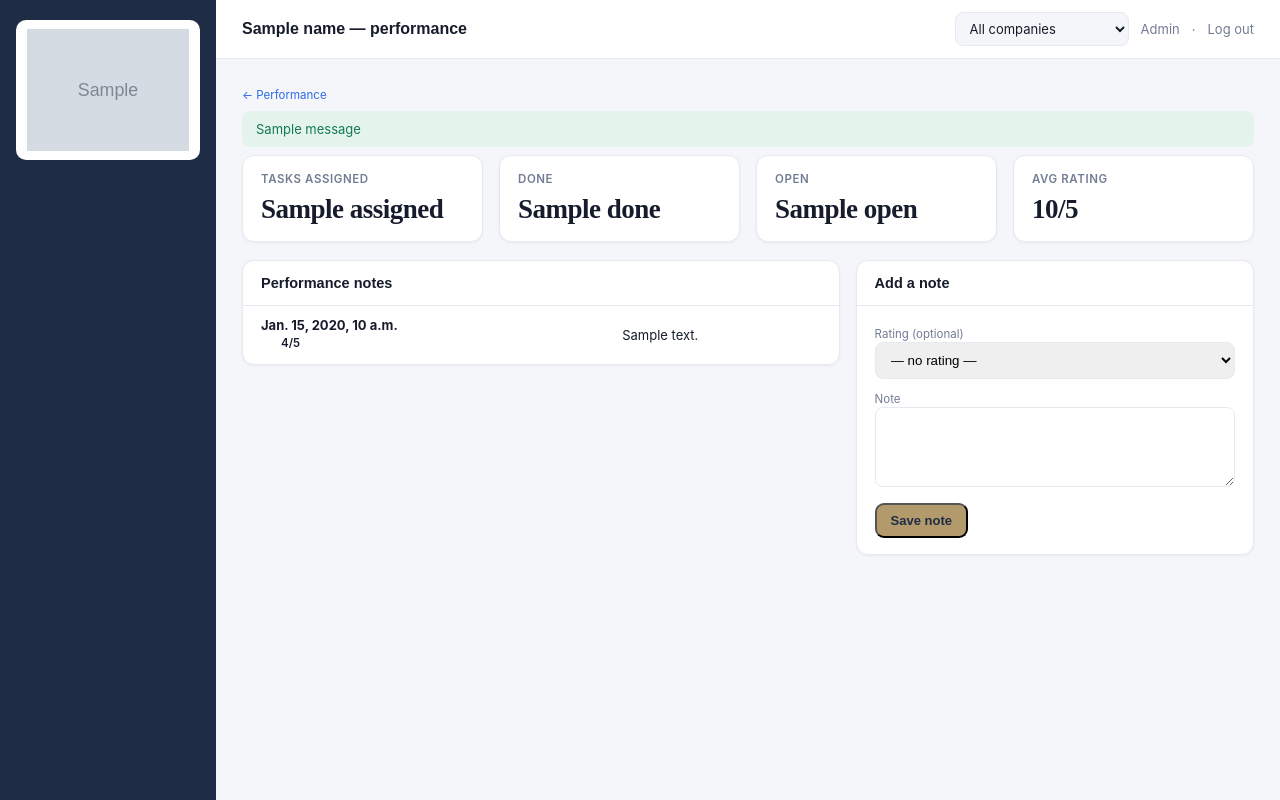
After one commit to truckingcomplianceservice/trucking-portal, a Django app: template operations/templates/operations/performance_detail.html in a window 1280 px wide. The commit adds this page. Run offline with Django 5.2, Linux system fonts and the light colour scheme; the template is opened without the code that fills it: most values are stand-ins (such as "Sample title", 1, 10 or a date in 2020); grey boxes marked "Sample" are stand-in pictures; one stand-in notice (Sample message) is shown; parts of the project's set-up code (start-up, migrations or seed data) failed here and were passed over.

Commit message:
Add files via upload

```diff
--- a/operations/templates/operations/app_base.html
+++ b/operations/templates/operations/app_base.html
@@ -81,6 +81,7 @@
       {% if multi_company and 'portfolio' in nav_allowed %}<a href="/portfolio/" data-match="/portfolio"><svg viewBox="0 0 24 24" fill="none" stroke="currentColor" stroke-width="1.9"><rect x="3" y="3" width="7" height="7" rx="1.5"/><rect x="14" y="3" width="7" height="7" rx="1.5"/><rect x="3" y="14" width="7" height="7" rx="1.5"/><rect x="14" y="14" width="7" height="7" rx="1.5"/></svg><span class="fl-label">All companies</span></a>{% endif %}
       {% if 'dashboard' in nav_allowed %}<a href="/dashboard/" data-match="/dashboard"><svg viewBox="0 0 24 24" fill="none" stroke="currentColor" stroke-width="1.9"><path d="M4 13h6V4H4zM14 20h6V4h-6zM4 20h6v-5H4z"/></svg><span class="fl-label">Dashboard</span></a>{% endif %}
       {% if 'dashboard' in nav_allowed %}<a href="/app/tasks/" data-match="/app/tasks"><svg viewBox="0 0 24 24" fill="none" stroke="currentColor" stroke-width="1.9"><path d="M9 11l3 3L22 4"/><path d="M21 12v7a2 2 0 0 1-2 2H5a2 2 0 0 1-2-2V5a2 2 0 0 1 2-2h11"/></svg><span class="fl-label">Tasks</span></a>{% endif %}
+      {% if 'dashboard' in nav_allowed %}<a href="/app/board/" data-match="/app/board"><svg viewBox="0 0 24 24" fill="none" stroke="currentColor" stroke-width="1.9"><path d="M21 15a2 2 0 0 1-2 2H7l-4 4V5a2 2 0 0 1 2-2h14a2 2 0 0 1 2 2z"/></svg><span class="fl-label">Team board</span></a>{% endif %}
       {% if 'dispatch' in nav_allowed %}<a href="/app/loads/" data-match="/app/loads"><svg viewBox="0 0 24 24" fill="none" stroke="currentColor" stroke-width="1.9"><circle cx="12" cy="12" r="9"/><path d="M12 7v5l3 2"/></svg><span class="fl-label">Dispatch</span></a>{% endif %}
       {% if 'brokers' in nav_allowed %}<a href="/app/brokers/" data-match="/app/brokers"><svg viewBox="0 0 24 24" fill="none" stroke="currentColor" stroke-width="1.9"><path d="M3 21V8l6-4 6 4v13M9 21v-5h3v5M17 21V11l4 2v8"/></svg><span class="fl-label">Brokers</span></a>{% endif %}
       {% if 'drivers' in nav_allowed %}<a href="/app/drivers/" data-match="/app/drivers"><svg viewBox="0 0 24 24" fill="none" stroke="currentColor" stroke-width="1.9"><circle cx="9" cy="8" r="3.5"/><path d="M3 20a6 6 0 0 1 12 0"/></svg><span class="fl-label">Drivers</span></a>{% endif %}
--- a/operations/templates/operations/app_driver_detail.html
+++ b/operations/templates/operations/app_driver_detail.html
@@ -1,5 +1,6 @@
 {% extends "operations/app_base.html" %}
-{% block title %}{{ d.first_name }} {{ d.last_name }} — Fleetline{% endblock %}
+{% block title %}{{ d.first_name }} {{ d.last_name }} — Fleetline{% include "operations/_notes_thread.html" %}
+{% endblock %}
 {% block page_title %}{{ d.first_name }} {{ d.last_name }}{% endblock %}
 {% block content %}
 <a href="/app/drivers/" class="sub" style="color:var(--blue)">&larr; All drivers</a>
--- a/operations/templates/operations/app_load_detail.html
+++ b/operations/templates/operations/app_load_detail.html
@@ -1,5 +1,6 @@
 {% extends "operations/app_base.html" %}
-{% block title %}Load {{ l.reference }} — Fleetline{% endblock %}
+{% block title %}Load {{ l.reference }} — Fleetline{% include "operations/_notes_thread.html" %}
+{% endblock %}
 {% block page_title %}Load {{ l.reference }}{% endblock %}
 {% block content %}
 <a href="/app/loads/" class="sub" style="color:var(--blue)">&larr; All loads</a>
--- /dev/null
+++ b/operations/templates/operations/performance_detail.html
@@ -0,0 +1,47 @@
+{% extends "operations/app_base.html" %}
+{% load humanize %}
+{% block title %}{{ name }} — Performance{% endblock %}
+{% block page_title %}{{ name }} — performance{% endblock %}
+{% block content %}
+<a href="/app/performance/" class="sub" style="color:var(--blue)">&larr; Performance</a>
+{% if messages %}{% for m in messages %}<div style="margin:8px 0;padding:10px 14px;border-radius:8px;font-size:13px;background:{% if m.tags == 'error' %}#fbe7e5;color:#b02b24{% else %}#e4f4ec;color:#137a51{% endif %}">{{ m }}</div>{% endfor %}{% endif %}
+
+<div class="kpis" style="margin-top:8px">
+{% if kind == 'driver' %}
+ <div class="kpi"><div class="l">Loads</div><div class="n">{{ loads }}</div></div>
+ <div class="kpi"><div class="l">Revenue</div><div class="n">${{ revenue|floatformat:0|intcomma }}</div></div>
+{% elif kind == 'vehicle' %}
+ <div class="kpi"><div class="l">Loads</div><div class="n">{{ loads }}</div></div>
+ <div class="kpi"><div class="l">Revenue</div><div class="n">${{ revenue|floatformat:0|intcomma }}</div></div>
+ <div class="kpi"><div class="l">Fuel</div><div class="n">${{ fuel|floatformat:0|intcomma }}</div></div>
+{% else %}
+ <div class="kpi"><div class="l">Tasks assigned</div><div class="n">{{ assigned }}</div></div>
+ <div class="kpi"><div class="l">Done</div><div class="n">{{ done }}</div></div>
+ <div class="kpi"><div class="l">Open</div><div class="n">{{ open }}</div></div>
+{% endif %}
+ <div class="kpi"><div class="l">Avg rating</div><div class="n">{% if avg %}{{ avg }}/5{% else %}—{% endif %}</div></div>
+</div>
+
+<div class="grid2" style="align-items:start;margin-top:14px">
+ <div class="card"><div class="card-h"><h3>Performance notes</h3></div>
+  {% if notes %}<table><tbody>
+  {% for n in notes %}<tr>
+   <td style="white-space:nowrap;vertical-align:top"><b>{{ n.date }}</b>{% if n.rating %}<div><span class="chip c-amber"><span class="d"></span>{{ n.rating }}/5</span></div>{% endif %}</td>
+   <td>{{ n.note }}<div class="sub">{% if n.author %}by {{ n.author.get_full_name|default:n.author.username }}{% endif %}</div></td>
+  </tr>{% endfor %}</tbody></table>
+  {% else %}<div class="empty">No notes yet.</div>{% endif %}
+ </div>
+
+ <div class="card" style="align-self:start"><div class="card-h"><h3>Add a note</h3></div>
+  <form method="post" action="/app/performance/note/" style="padding:16px 18px">{% csrf_token %}
+   <input type="hidden" name="subject_type" value="{{ kind }}">
+   <input type="hidden" name="subject_id" value="{{ subj.id }}">
+   <input type="hidden" name="next" value="/app/performance/{{ kind }}/{{ subj.id }}/">
+   <label class="sub">Rating (optional)</label>
+   <select name="rating" style="width:100%;padding:9px 11px;border:1px solid var(--line);border-radius:8px;margin-bottom:8px"><option value="">— no rating —</option><option value="5">5 — Great</option><option value="4">4 — Good</option><option value="3">3 — OK</option><option value="2">2 — Below</option><option value="1">1 — Poor</option></select>
+   <label class="sub">Note</label><textarea name="note" rows="4" required style="width:100%;padding:9px 11px;border:1px solid var(--line);border-radius:8px"></textarea>
+   <button class="btn amber" type="submit" style="margin-top:12px">Save note</button>
+  </form>
+ </div>
+</div>
+{% endblock %}
--- a/templates/admin/base_site.html
+++ b/templates/admin/base_site.html
@@ -36,6 +36,7 @@ a.addlink{color:#137a51}
       {% if multi_company and 'portfolio' in nav_allowed %}<a href="/portfolio/" data-match="/portfolio"><svg viewBox="0 0 24 24" fill="none" stroke="currentColor" stroke-width="1.9"><rect x="3" y="3" width="7" height="7" rx="1.5"/><rect x="14" y="3" width="7" height="7" rx="1.5"/><rect x="3" y="14" width="7" height="7" rx="1.5"/><rect x="14" y="14" width="7" height="7" rx="1.5"/></svg><span class="fl-label">All companies</span></a>{% endif %}
       {% if 'dashboard' in nav_allowed %}<a href="/dashboard/" data-match="/dashboard"><svg viewBox="0 0 24 24" fill="none" stroke="currentColor" stroke-width="1.9"><path d="M4 13h6V4H4zM14 20h6V4h-6zM4 20h6v-5H4z"/></svg><span class="fl-label">Dashboard</span></a>{% endif %}
       {% if 'dashboard' in nav_allowed %}<a href="/app/tasks/" data-match="/app/tasks"><svg viewBox="0 0 24 24" fill="none" stroke="currentColor" stroke-width="1.9"><path d="M9 11l3 3L22 4"/><path d="M21 12v7a2 2 0 0 1-2 2H5a2 2 0 0 1-2-2V5a2 2 0 0 1 2-2h11"/></svg><span class="fl-label">Tasks</span></a>{% endif %}
+      {% if 'dashboard' in nav_allowed %}<a href="/app/board/" data-match="/app/board"><svg viewBox="0 0 24 24" fill="none" stroke="currentColor" stroke-width="1.9"><path d="M21 15a2 2 0 0 1-2 2H7l-4 4V5a2 2 0 0 1 2-2h14a2 2 0 0 1 2 2z"/></svg><span class="fl-label">Team board</span></a>{% endif %}
       {% if 'dispatch' in nav_allowed %}<a href="/app/loads/" data-match="/app/loads"><svg viewBox="0 0 24 24" fill="none" stroke="currentColor" stroke-width="1.9"><circle cx="12" cy="12" r="9"/><path d="M12 7v5l3 2"/></svg><span class="fl-label">Dispatch</span></a>{% endif %}
       {% if 'brokers' in nav_allowed %}<a href="/app/brokers/" data-match="/app/brokers"><svg viewBox="0 0 24 24" fill="none" stroke="currentColor" stroke-width="1.9"><path d="M3 21V8l6-4 6 4v13M9 21v-5h3v5M17 21V11l4 2v8"/></svg><span class="fl-label">Brokers</span></a>{% endif %}
       {% if 'drivers' in nav_allowed %}<a href="/app/drivers/" data-match="/app/drivers"><svg viewBox="0 0 24 24" fill="none" stroke="currentColor" stroke-width="1.9"><circle cx="9" cy="8" r="3.5"/><path d="M3 20a6 6 0 0 1 12 0"/></svg><span class="fl-label">Drivers</span></a>{% endif %}
--- a/trucking_ops/urls.py
+++ b/trucking_ops/urls.py
@@ -10,10 +10,14 @@ urlpatterns = [
     path("admin/", admin.site.urls),
     path("dashboard/", views.dashboard, name="dashboard"),
     path("app/tasks/", views.tasks_page, name="tasks_page"),
+    path("app/board/", views.team_board, name="team_board"),
+    path("app/board/note/", views.team_note_add, name="team_note_add"),
+    path("app/board/note/<int:pk>/pin/", views.team_note_pin, name="team_note_pin"),
     path("app/tasks/new/", views.task_create, name="task_create"),
     path("app/tasks/<int:pk>/status/", views.task_status, name="task_status"),
     path("app/performance/", views.performance_page, name="performance_page"),
     path("app/performance/note/", views.perf_note_add, name="perf_note_add"),
+    path("app/performance/<str:kind>/<int:pk>/", views.performance_detail, name="performance_detail"),
     path("c/<slug:slug>/", views.portal_login, name="portal_login"),
     path("login/", views.portal_login, name="portal_login_generic"),
     path("portfolio/", views.portfolio, name="portfolio"),
```
Also changed, not shown: operations/admin.py (+9 -0 lines), operations/models.py (+34 -0 lines), operations/templates/operations/_notes_thread.html (added, +18 -0 lines), operations/templates/operations/performance.html (+6 -6 lines), operations/templates/operations/team_board.html (added, +24 -0 lines), README.md, operations/migrations/0018_teamnote.py (added).
